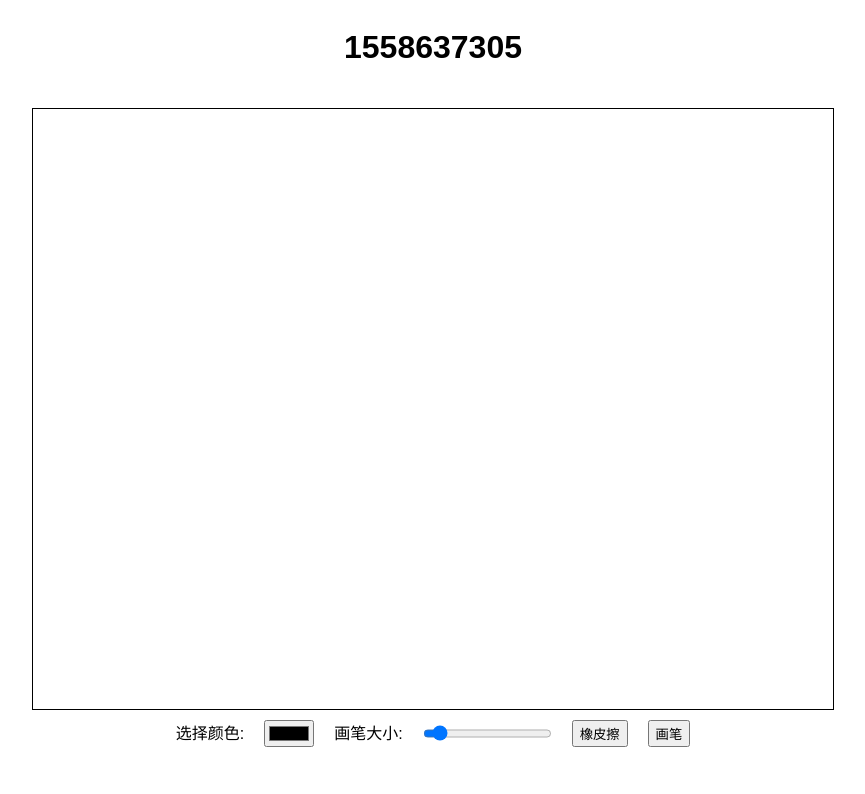
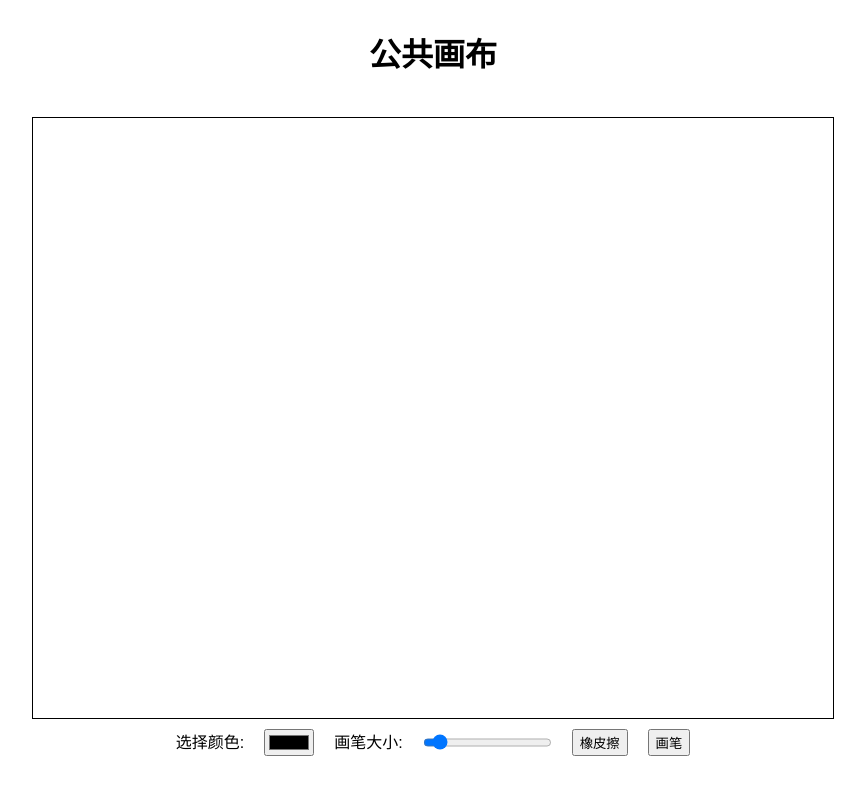
Before and after one commit to CoreFrisk114/sus, a plain HTML site: page index.html in a window 1280 px wide. Shown: the whole page, without its empty margins (207-1072 px from the left). Drawn offline with Linux system fonts and the light colour scheme.

Commit message:
Update index.html

```diff
--- a/index.html
+++ b/index.html
@@ -26,7 +26,7 @@
     </style>
 </head>
 <body>
-    <h1>1558637305</h1>
+    <h1>公共画布</h1>
     <canvas id="canvas" width="800" height="600"></canvas>
     <div class="tools">
         <label for="colorPicker">选择颜色:</label>
```
